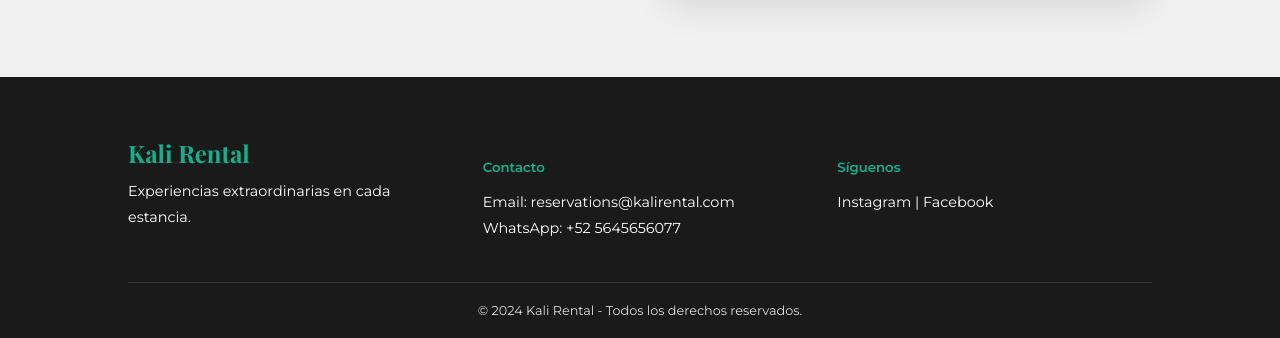
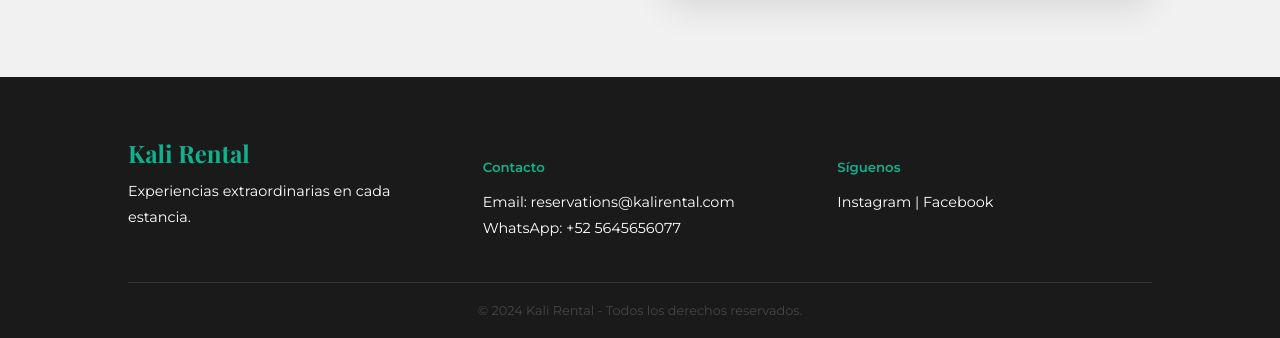
Before and after one commit to Valier-dev/Kali-Rental, a plain HTML site: page index.html in a window 1280 px wide. Shown: the part 2976-3314 px from the top of the page. Drawn offline with nearby package versions, Linux system fonts and the light colour scheme.

Commit message:
se arreglo el color de .copyright{}

```diff
--- a/index.html
+++ b/index.html
@@ -190,7 +190,7 @@
             border-top: 1px solid #333;
             padding-top: 20px;
             font-size: 0.8rem;
-            color: #77777;
+            color: #7777;
         }
 
         /* ================= BOTONES FLOTANTES (CLASE BASE) ================= */
```
